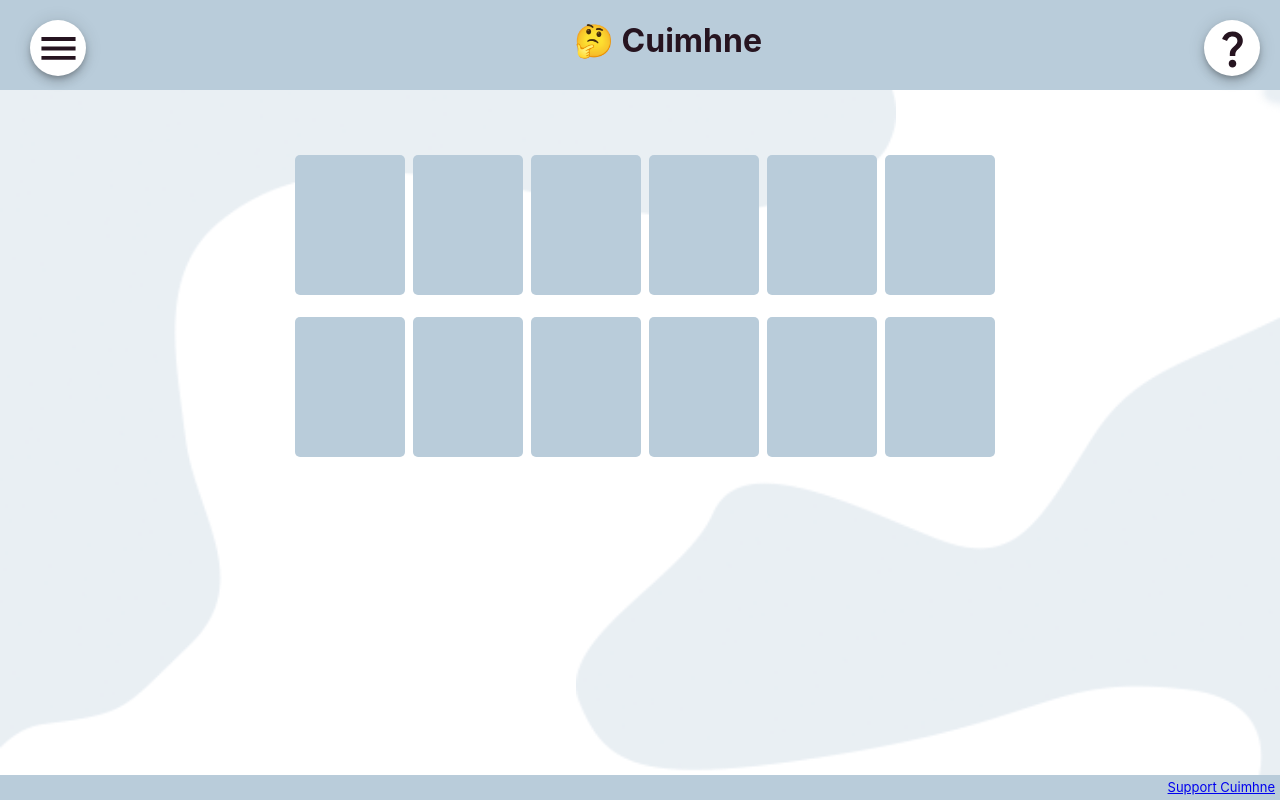
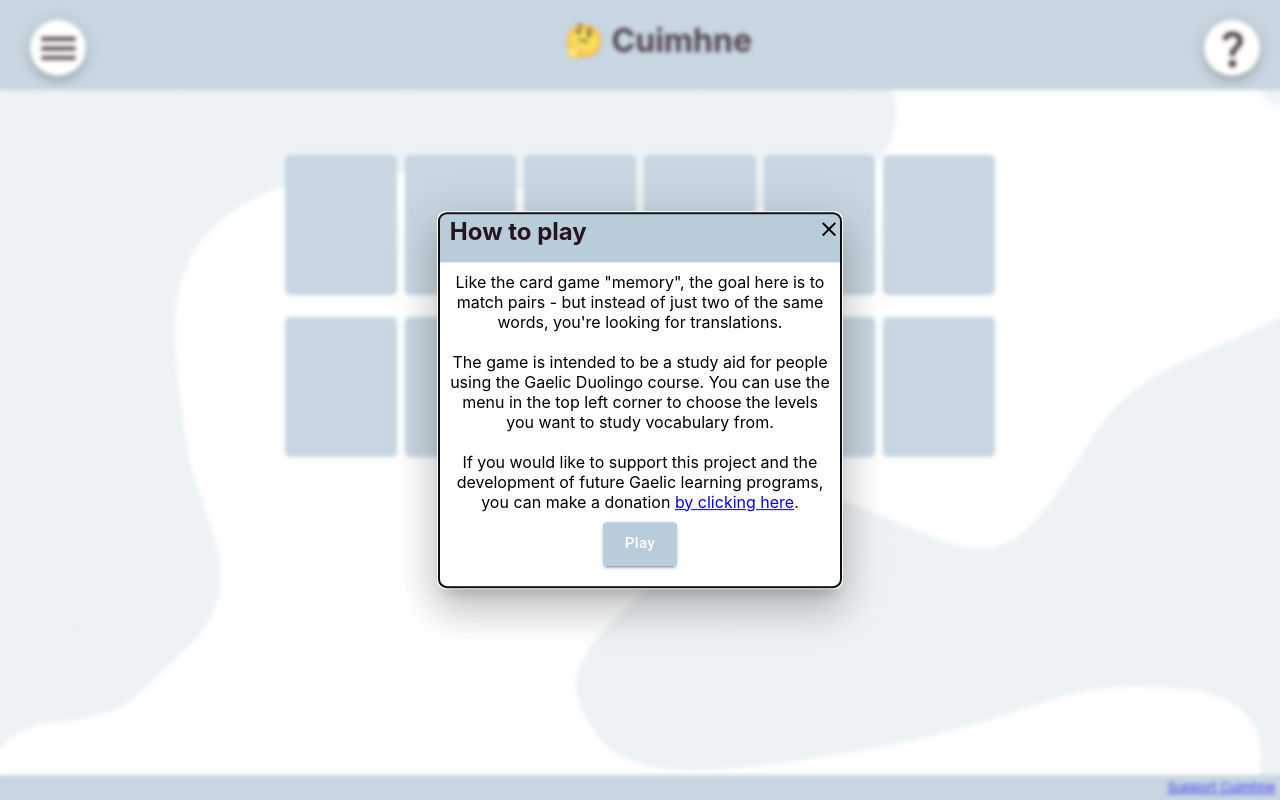
Before and after one commit to gordonmaloney/cuimhne, a React (Create React App) app: page / in a window 1280 px wide. Built offline with nearby package versions, Linux system fonts and the light colour scheme.

Commit message:
slider initial values, modals tidied up

```diff
--- a/src/Redux/levelSlice.js
+++ b/src/Redux/levelSlice.js
@@ -6,7 +6,7 @@ export const levelSlice = createSlice({
     "Intro",
     "Food and Drink",
     "Phrases",
-    "Feelings",
+   "Feelings",
     "About Me",
     "Clothing",
     "Pets",
--- a/src/components/FBModal.js
+++ b/src/components/FBModal.js
@@ -3,6 +3,9 @@ import Box from "@mui/material/Box";
 import Button from "@mui/material/Button";
 import Modal from "@mui/material/Modal";
 import { Grid } from "@mui/material";
+
+import Fade from "@mui/material/Fade";
+import CloseIcon from "@mui/icons-material/Close";
 
 const style = {
   position: "absolute",
@@ -20,18 +23,17 @@ const style = {
   zIndex: 0,
   padding: "0px",
   margin: "0px",
-  paddingBottom: "20px"
+  paddingBottom: "20px",
 };
 
 export default function FBModal({ prompt, title, body }) {
-  const [open, setOpen] = React.useState(false);
+  const [open, setOpen] = React.useState(true);
   const handleOpen = () => setOpen(true);
   const handleClose = () => setOpen(false);
 
   const handleClick = () => {
-    handleClose()
-  }
-
+    handleClose();
+  };
 
   const Header = () => {
     return (
@@ -44,43 +46,69 @@ export default function FBModal({ prompt, title, body }) {
           marginTop: "-0.5px",
           paddingTop: "3px",
           width: "100.2%",
-          height: "55px",
+          height: "45px",
           borderRadius: "6px 6px 0 0",
           backgroundColor: "#B9CCDA",
         }}
       >
-        <h1
+        <div style={{float: "right", display: "block"}}>
+            <CloseIcon onClick={() => setOpen(false)} />
+            </div>
+            <h2
               style={{
+                display: "block",
                 padding: "0px",
                 margin: "0px",
                 textAlign: "left",
-            paddingLeft: "20px",
+                paddingLeft: "10px",
                 paddingBottom: "0px",
               }}
             >
               {title}
-        </h1>
+              </h2>
       </div>
     );
   };
 
   return (
     <>
-      <span onClick={handleOpen}>
-        {prompt}
-      </span>
+      <span onClick={handleOpen}>{prompt}</span>
       <Modal
         open={open}
         onClose={handleClose}
         aria-labelledby="modal-modal-title"
         aria-describedby="modal-modal-description"
+
+        closeAfterTransition
+        BackdropProps={{
+          timeout: 500,
+        }}
       >
+        <Fade in={open}>
           <Box sx={style}>
             <Header />
 
             {body}
 
+<center>
+            <Button
+              size="large"
+              variant="contained"
+              sx={{
+                paddingBottom: "10px",
+                textTransform: "none",
+                backgroundColor: "#b9ccda",
+                "&:hover": {
+                  backgroundColor: "#8699a7",
+                },
+              }}
+              onClick={() => setOpen(false)}
+            >
+              Play
+            </Button>
+            </center>
           </Box>
+        </Fade>
       </Modal>
     </>
   );
--- a/src/components/Header.js
+++ b/src/components/Header.js
@@ -9,6 +9,7 @@ import ArrowLeftIcon from "@mui/icons-material/ArrowLeft";
 import Box from "@mui/material/Box";
 import { ChangeLevels } from "./changeLevels";
 import QuestionMarkIcon from "@mui/icons-material/QuestionMark";
+import Fade from "@mui/material/Fade";
 
 export const Header = () => {
   const [open, setOpen] = useState(false);
@@ -18,7 +19,6 @@ export const Header = () => {
   return (
     <>
       <div className="header">
-        <>
         <Fab
           sx={{
             zIndex: 3,
@@ -38,7 +38,10 @@ export const Header = () => {
             />
           )}
         </Fab>
-        </>
+
+        <center>
+          <h1 style={{ width: "100%", display: "block", marginLeft: "-40px"}}>🤔 Cuimhne</h1>
+        </center>
 
         <FBModal
           prompt={
@@ -71,8 +74,8 @@ export const Header = () => {
               <br />
               <br />
               The game is intended to be a study aid for people using the Gaelic
-              Duolingo course, and the vocabulary is based on the first
-              checkpoint of that.
+              Duolingo course. You can use the menu in the top left corner to
+              choose the levels you want to study vocabulary from.
               <br />
               <br />
               If you would like to support this project and the development of
@@ -84,8 +87,6 @@ export const Header = () => {
             </div>
           }
         />
-
-        <h1>🤔 Cuimhne</h1>
 
         <Drawer
           style={{ zIndex: 2 }}
--- a/src/components/Memory.js
+++ b/src/components/Memory.js
@@ -7,6 +7,7 @@ import Box from "@mui/material/Box";
 import Modal from "@mui/material/Modal";
 import { useSelector } from "react-redux";
 import CloseIcon from "@mui/icons-material/Close";
+import Fade from '@mui/material/Fade';
 
 const style = {
   position: "absolute",
@@ -93,7 +94,7 @@ export const Memory = () => {
         setCloseModal(true);
         console.log("You win!");
       }
-    }, 50);
+    }, 800);
 
     setTimeout(function () {
       setSelectL1("");
@@ -192,7 +193,6 @@ export const Memory = () => {
       {win && (
         <center>
           <br />
-          <br />
           <Button
             size="large"
             variant="contained"
@@ -229,7 +229,12 @@ export const Memory = () => {
         aria-labelledby="modal-modal-title"
         aria-describedby="modal-modal-description"
         onClose={handleCloseModal}
+        closeAfterTransition
+        BackdropProps={{
+          timeout: 5000,
+        }}
       >
+        <Fade in={closeModal && win}>
         <Box sx={style}>
           <div
             style={{
@@ -240,25 +245,27 @@ export const Memory = () => {
               marginTop: "-0.5px",
               paddingTop: "3px",
               width: "100.2%",
-              height: "55px",
+              height: "45px",
               borderRadius: "6px 6px 0 0",
               backgroundColor: "#B9CCDA",
             }}
           >
-            <h1
+                        <div style={{float: "right", display: "block"}}>
+            <CloseIcon onClick={() => setCloseModal(false)} />
+            </div>
+            <h2
               style={{
+                display: "block",
                 padding: "0px",
                 margin: "0px",
                 textAlign: "left",
-                paddingLeft: "20px",
+                paddingLeft: "10px",
                 paddingBottom: "0px",
               }}
             >
-              Meal do naidheachd!{" "}
-              <span style={{ float: "right", marginRight: "5px", marginTop: "-8px" }}>
-                <CloseIcon onClick={() => setCloseModal(false)} />
-              </span>
-            </h1>
+              Meal do naidheachd!
+            </h2>
+
           </div>
           <center>
             <div style={{ padding: "10px" }}>
@@ -281,6 +288,7 @@ export const Memory = () => {
             </Button>
           </center>
         </Box>
+        </Fade>
       </Modal>
     </div>
   );
--- a/src/components/changeLevels.js
+++ b/src/components/changeLevels.js
@@ -9,25 +9,19 @@ import { LEVELS } from "../components/LEVELS";
 export const ChangeLevels = () => {
   const dispatch = useDispatch();
 
-  //const levels = useSelector((state) => state.levels);
   const levels = LEVELS();
 
-  const [newLevel, setNewLevel] = useState("Home");
 
-  const handleAdd = (level) => {
-    dispatch(addLevel(level));
-  };
 
-  const handleRemove = (level) => {
-    dispatch(removeLevel(level));
-  };
+  //calculate initial values from state
+  const stateLevels = useSelector((state) => state.levels);
+  const initialStart = levels.length-levels.indexOf(stateLevels[0])
+  const initialEnd = levels.length-levels.indexOf(stateLevels[stateLevels.length-1])
 
   const levelLength = levels.length;
 
-  function valuetext(value) {
-    return `${value}°C`;
-  }
-  const [value, setValue] = React.useState([1, levelLength]);
+
+  const [value, setValue] = React.useState([initialEnd, initialStart]);
 
   const handleChange = (event, newValue) => {
     setValue(newValue);
@@ -60,11 +54,11 @@ export const ChangeLevels = () => {
           value={value}
           orientation="vertical"
           onChange={handleChange}
-          getAriaValueText={valuetext}
           disableSwap
           min={1}
           max={levels.length}
           marks={marks}
+
           sx={{
             '& input[type="range"]': {
               WebkitAppearance: "slider-vertical",
```
Also changed, not shown: src/index.css. Lines whose indentation alone changed are shown as unchanged.
